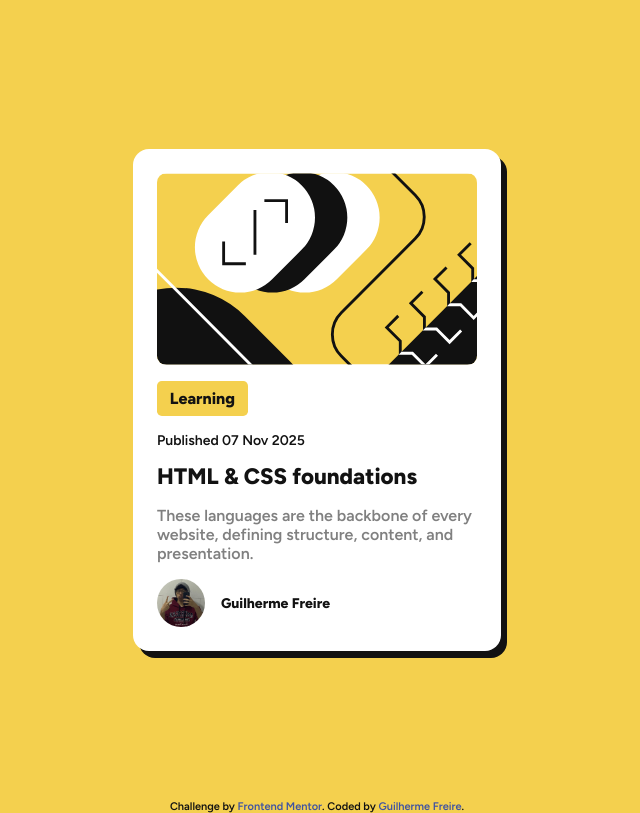
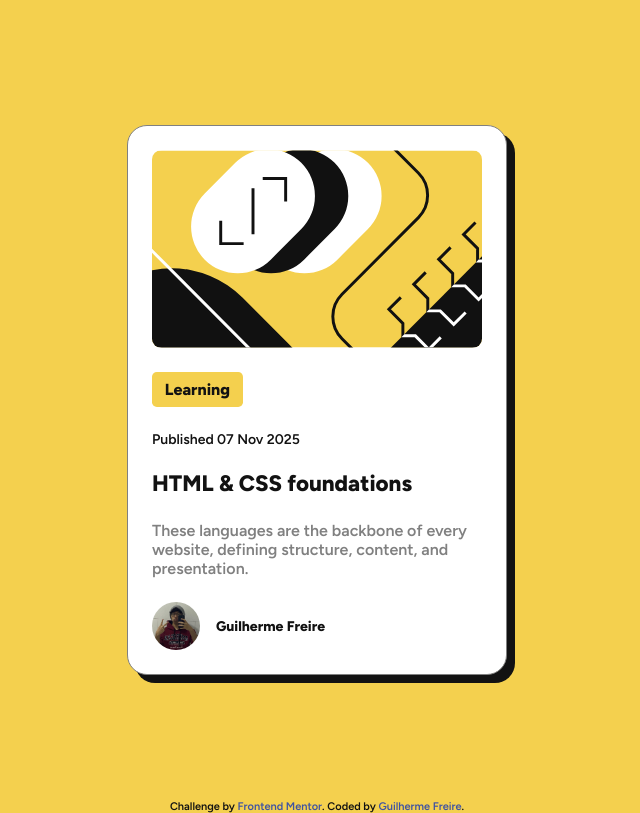
Before and after one commit to RavineEnvy/blog-preview-card-main, a plain HTML site: page index.html in a window 1280 px wide. Shown: the whole page, without its empty margins (323-963 px from the left). Drawn offline with Linux system fonts and the light colour scheme.

Commit message:
better container

```diff
--- a/style.css
+++ b/style.css
@@ -102,13 +102,17 @@ body {
 }
 
 .blog-container {
-    max-width: 23em;
-    padding: 1.5rem;
-    margin: 0 1.5rem;
-    border-radius: 1rem;
-    box-shadow: 6px 7px 0px var(--clr-Black);
-    background: var(--clr-White);
-    transition: box-shadow .1s ease;
+    background-color: var(--clr-White);
+    border-radius: 20px;
+    border: 1.5px solid var(--clr-Grey);
+    box-shadow: 8px 8px 0px var(--clr-Black);
+    padding: 24px;
+    display: flex;
+    flex-direction: column;
+    align-items: start;
+    justify-content: center;
+    width: 380px;
+    gap: 8px;
 }
 
 .blog-container:hover {
```
